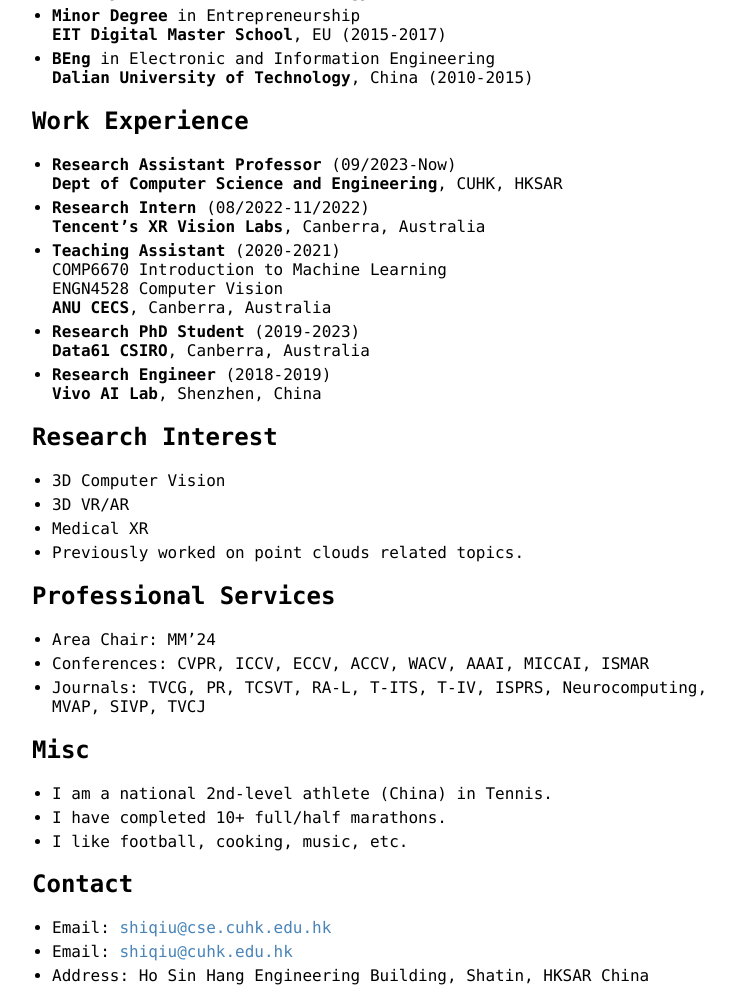
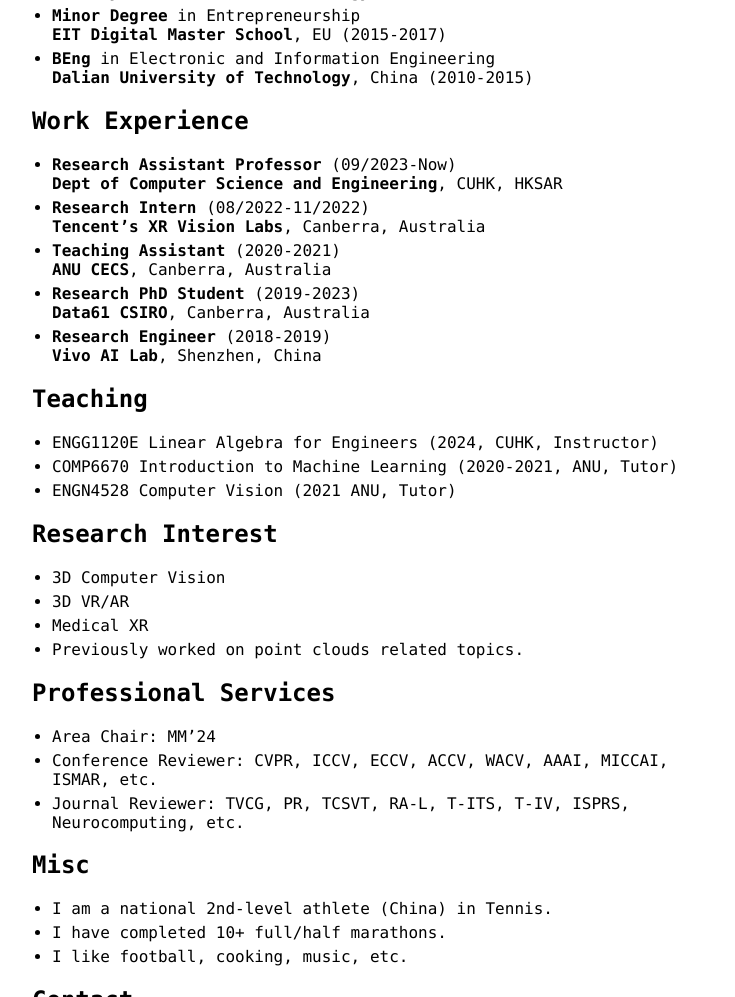
Before and after one commit to ShiQiu0419/ShiQiu0419.github.io, a Jekyll site: the page built from index.md, in a window 1280 px wide and 1400 px high, scrolled down 2109 px, cut to the strip 0-997 px from the top of the window. Shown: the whole strip, without its empty margins (258-993 px from the left). Built offline with Jekyll 4.4.1, drawn with Linux system fonts in a browser that asks for light colours; our own code applies the rules of GitHub Pages for plain Markdown files.

Commit message:
Update index.md

```diff
--- a/index.md
+++ b/index.md
@@ -87,13 +87,16 @@
 * **Research Intern** (08/2022-11/2022)
 **Tencent's XR Vision Labs**, Canberra, Australia
 * **Teaching Assistant** (2020-2021)
-COMP6670 Introduction to Machine Learning
-ENGN4528 Computer Vision
 **ANU CECS**, Canberra, Australia
 * **Research PhD Student** (2019-2023)
 **Data61 CSIRO**, Canberra, Australia
 * **Research Engineer** (2018-2019)
 **Vivo AI Lab**, Shenzhen, China
+
+## Teaching
+* ENGG1120E Linear Algebra for Engineers (2024, CUHK, Instructor)
+* COMP6670 Introduction to Machine Learning (2020-2021, ANU, Tutor)
+* ENGN4528 Computer Vision (2021 ANU, Tutor)
 
 ## Research Interest
 * 3D Computer Vision
@@ -103,8 +106,8 @@
 
 ## Professional Services
 * Area Chair: MM'24
-* Conferences: CVPR, ICCV, ECCV, ACCV, WACV, AAAI, MICCAI, ISMAR
-* Journals: TVCG, PR, TCSVT, RA-L, T-ITS, T-IV, ISPRS, Neurocomputing, MVAP, SIVP, TVCJ
+* Conference Reviewer: CVPR, ICCV, ECCV, ACCV, WACV, AAAI, MICCAI, ISMAR, etc.
+* Journal Reviewer: TVCG, PR, TCSVT, RA-L, T-ITS, T-IV, ISPRS, Neurocomputing, etc.
 
 ## Misc
 * I am a national 2nd-level athlete (China) in Tennis.
```
